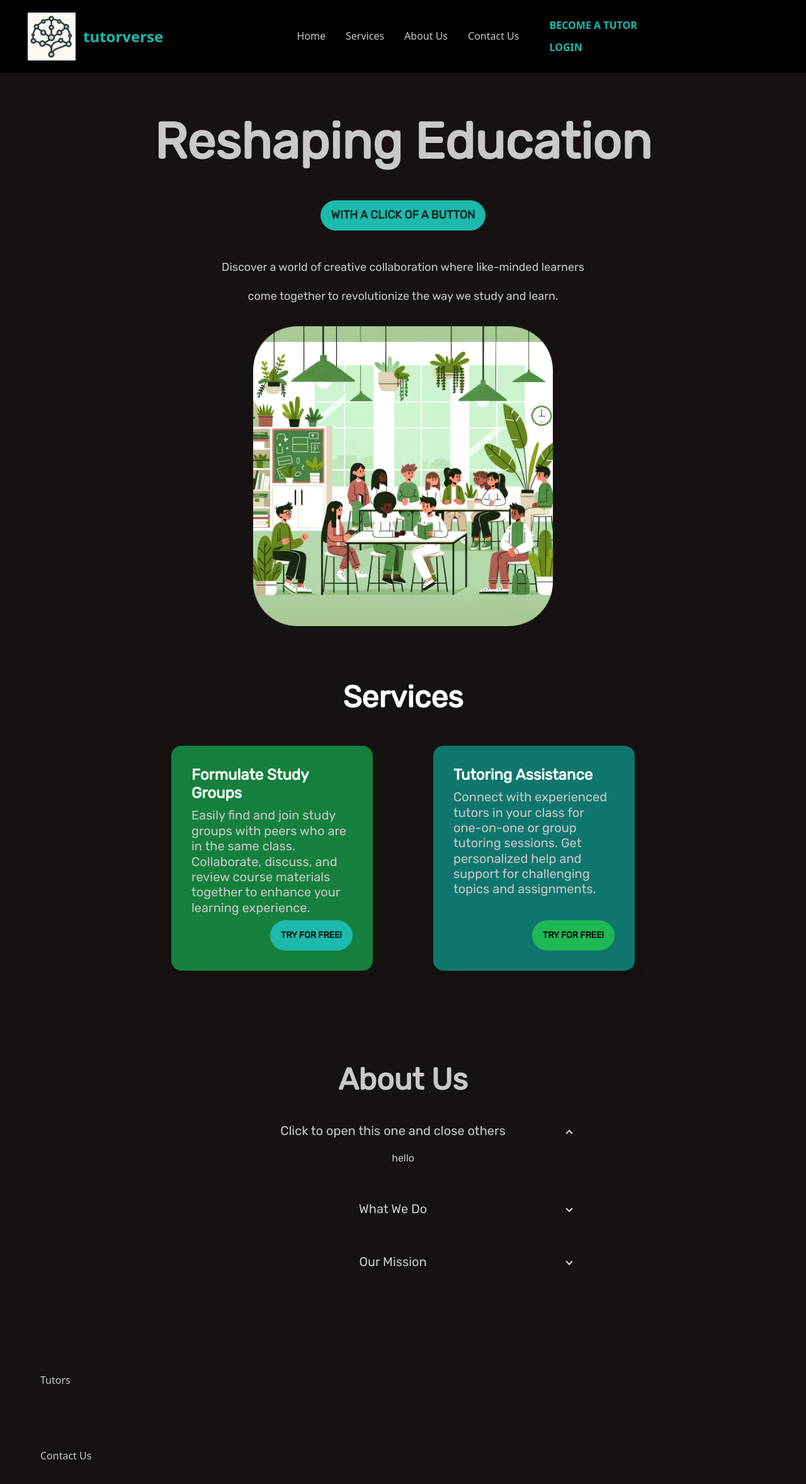
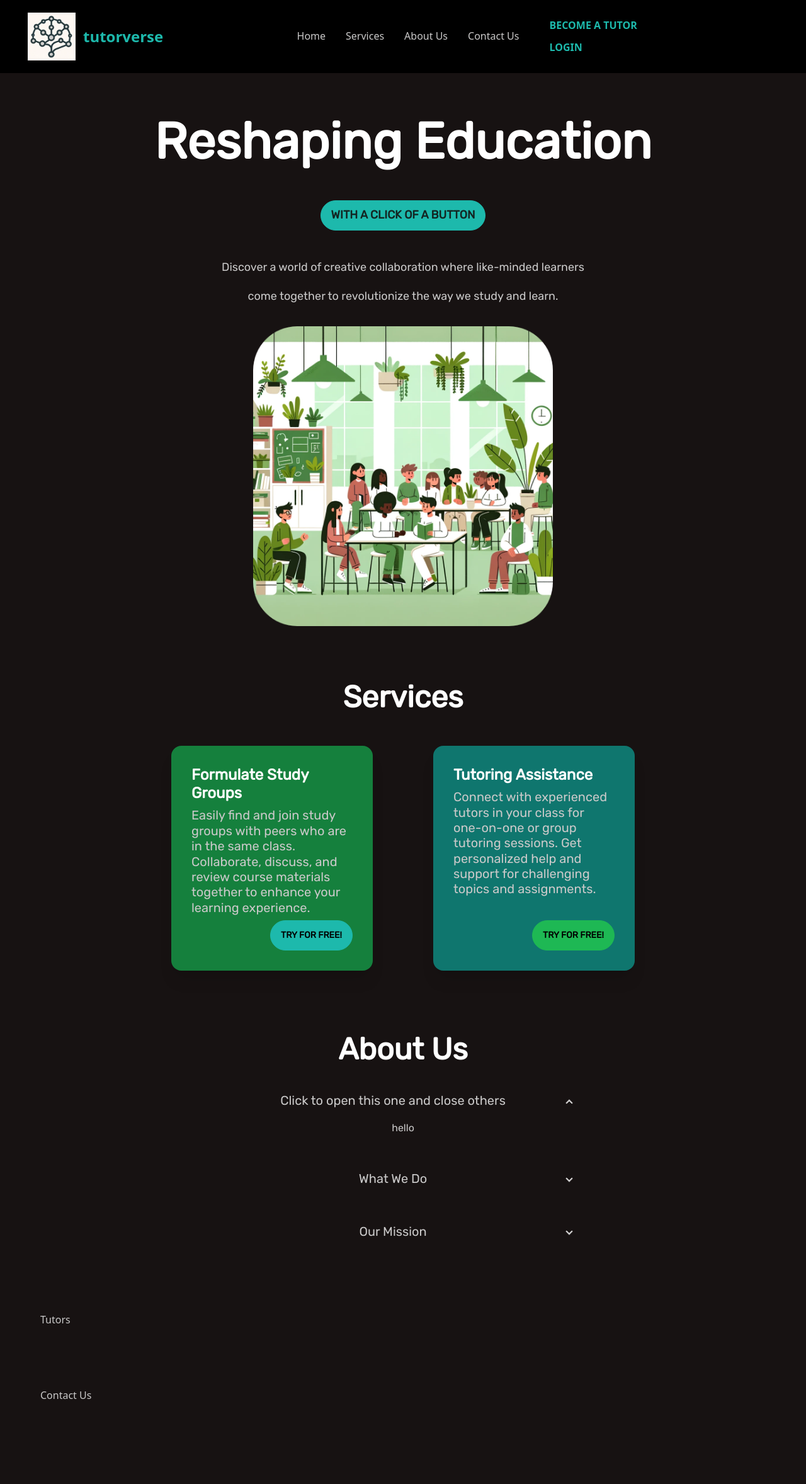
Before and after one commit to VikramNagarajan/TutorVerse, a React (Vite) app: page /about-us in a window 1280 px wide. Shown: the top 2356 px of the page at 63% size. Built offline with nearby package versions, Linux system fonts and the light colour scheme; a web font is replaced by a local one.

Commit message:
echen commit 3

```diff
--- a/src/sections/About.jsx
+++ b/src/sections/About.jsx
@@ -3,9 +3,9 @@ import vikram from "../assets/images/VikramNagarajan.jpg"
 
 const About = () => {
   return (
-    <div id="about-us" className="flex flex-col items-center font-rubik w-full justify-center py-12">
+    <div id="about-us" className="flex flex-col items-center font-rubik w-full justify-center">
       <section  className="justify-center">
-        <div className="text-4xl font-semibold">
+        <div className="text-4xl font-semibold text-white">
             About Us
         </div>
         <br></br>
--- a/src/sections/Hero.jsx
+++ b/src/sections/Hero.jsx
@@ -4,13 +4,13 @@ const Hero = () => {
     //w-full flex justify-center min-h-screen gap-10 max-container p-2
     <div id="home" className="flex flex-col items-center font-rubik w-full py-12 justify-center text-center">
       <section className="p-2">
-        <div className="text-6xl font-semibold">
+        <div className="text-6xl font-semibold text-white">
           Reshaping Education
         </div>
       </section>
       <div className="text-lg">
-        <p className="py-6 pt-8">
-           <button className="btn btn-accent hover:scale-x-125
+        <p className="py-6 pt-8" >
+          <button className="btn btn-accent hover:scale-x-125
            hover:scale-y-125 text-lg">
            With a click of a button
            </button>
```
